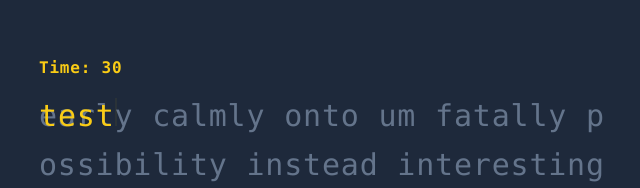
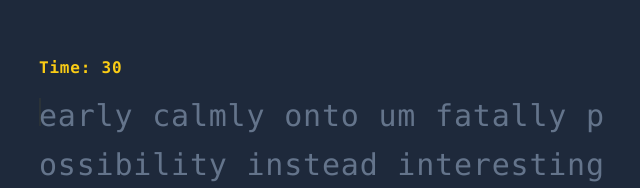
Before and after one commit to ihssmaheel-dev/thunder-type, a React (Vite) app: page / in a window 1280 px wide. Shown: the part 125-313 px from the top of the page, without its empty margins (313-953 px from the left). Built offline with nearby package versions, Linux system fonts and the light colour scheme.

Commit message:
Feat: Implemented the newly updated typed function in the app component

```diff
--- a/src/App.tsx
+++ b/src/App.tsx
@@ -20,7 +20,7 @@ const WordsContainer = ({ children }: { children: React.ReactNode }) => {
 }
 
 const App = () => {
-  const { state, words, timeLeft } = useEngine();
+  const { state, words, timeLeft, typed } = useEngine();
 
 
   return (
@@ -28,7 +28,7 @@ const App = () => {
       <CountdownTimer timeLeft={timeLeft}/>
         <WordsContainer>
           <GeneratedWords words={words}/>
-          <UserTypings className="absolute inset-0" userInput={"test"} />
+          <UserTypings className="absolute inset-0" userInput={typed} />
         </WordsContainer>
       <RestartButton
         className={"mx-auto mt-10 text-slate-500"}
```
